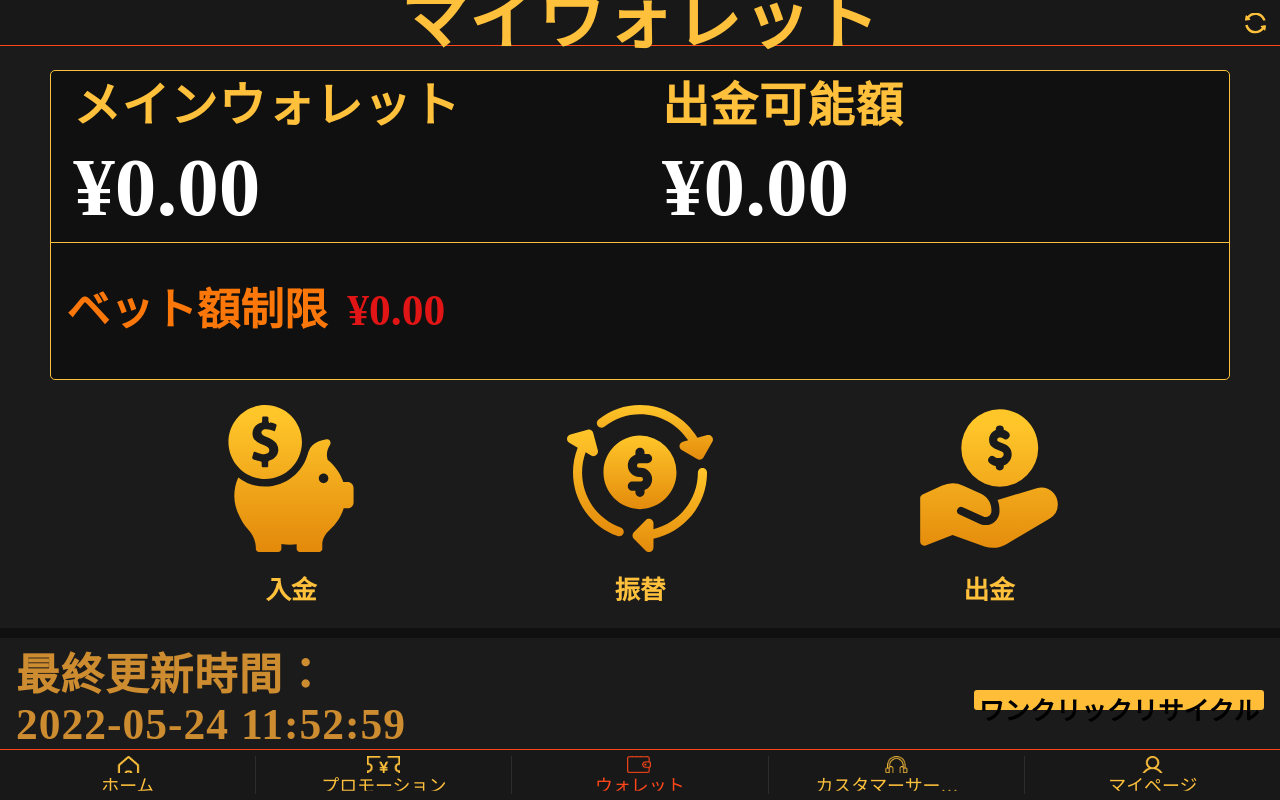
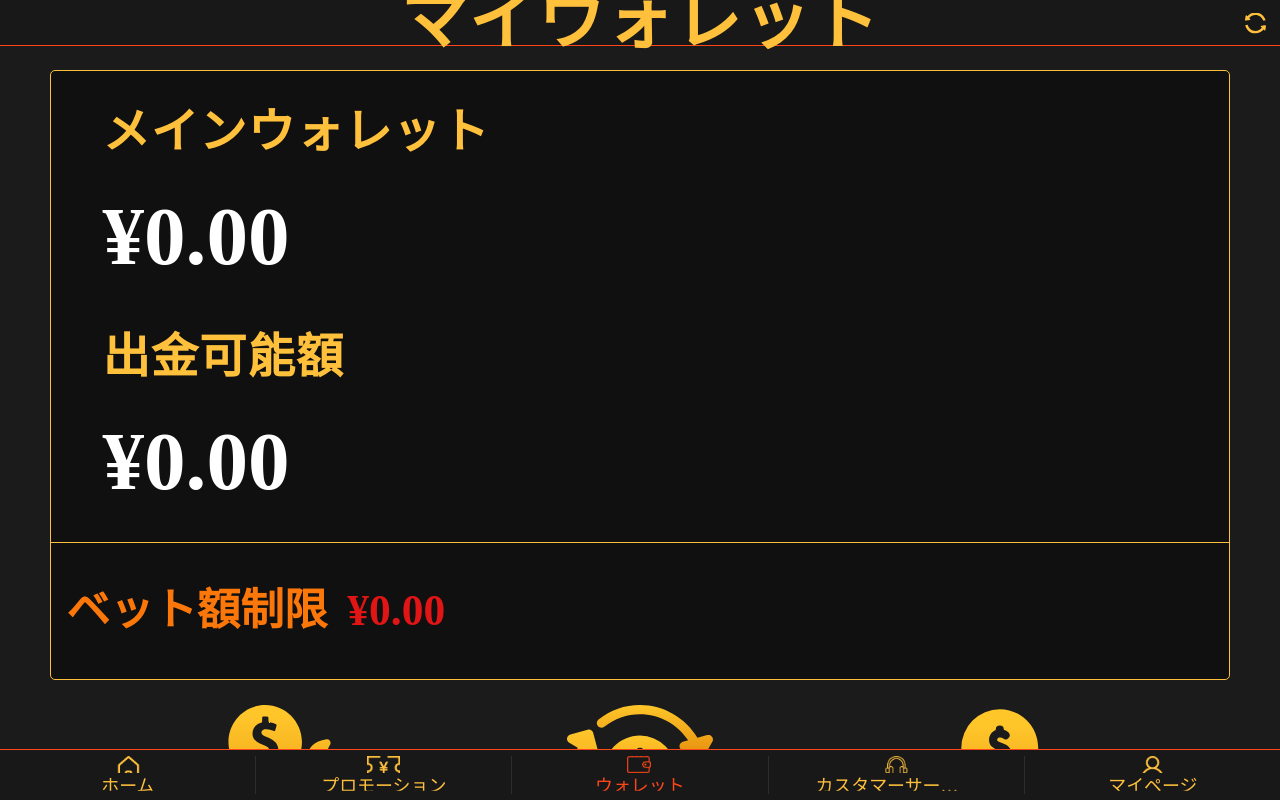
Before and after one commit to swa0/NJ1_Mobile, a plain HTML site: page html/wallet.html in a window 1280 px wide. Drawn offline with nearby package versions, Linux system fonts and the light colour scheme.

Commit message:
112-0606-1-L

```diff
--- a/scss/_wallet.scss
+++ b/scss/_wallet.scss
@@ -23,19 +23,26 @@
             .amount {
                 width: 100%;
                 height: auto;
-                display: flex;
+                // display: flex;
                 border-bottom: solid 1px $mainBorder_1;
 
                 .half {
-                    width: 50%;
+                    // width: 50%;
+                    width: 100%;
                     height: auto;
                     box-sizing: border-box;
-                    padding: 12px 0 12px 22px;
+                    // padding: 12px 0 12px 22px;
+                    padding: 3vw 4vw;
+
+                    &:first-child {
+                        padding-bottom: 1.5%;
+                    }
 
                     .title {
                         display: flex;
                         align-items: center;
-                        margin-bottom: 16px;
+                        // margin-bottom: 16px;
+                        margin-bottom: 3vw;
                         color: $mainWord_1;
                         font-size: 3.7vw;
                         font-weight: bold;
```
Also changed, not shown: css/style.css.
